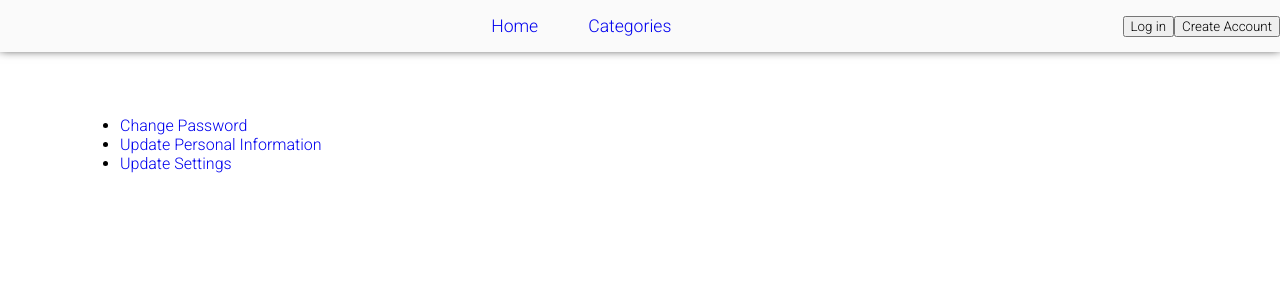
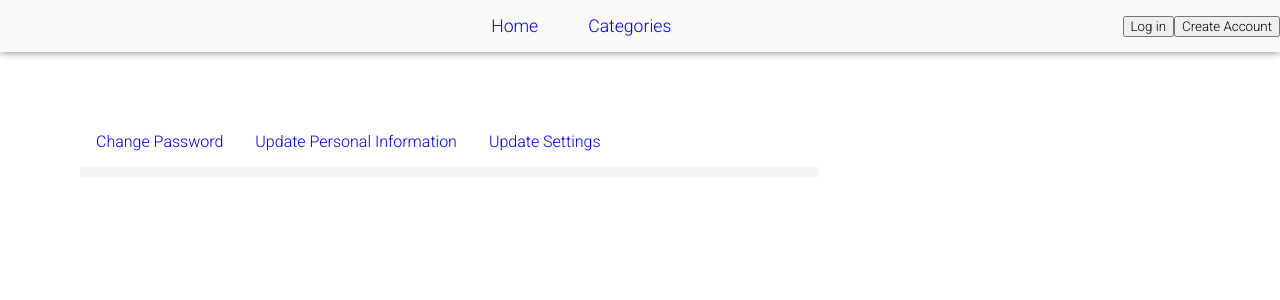
Before and after one commit to gitdingus/top-blog-frontend, a React app: page /preferences in a window 1280 px wide. Shown: the top 300 px of the page. Built offline with nearby package versions, Linux system fonts and the light colour scheme; no server answers.

Commit message:
modify markup for styling, use css module

```diff
--- /dev/null
+++ b/src/styles/preferences.module.css
@@ -0,0 +1,31 @@
+.preferencesMenu {
+  display: flex;
+  flex-direction: column;
+  width: clamp(300px, 66%, 750px);
+}
+
+.preferencesOptions {
+  display: flex;
+  list-style: none;
+  margin: 0;
+  padding: 0;
+  border-bottom: 2px solid #f5f5f5;
+}
+
+.preferencesOptions li {
+  margin: 1rem 0;
+  margin-bottom: 0;
+  padding: 1rem;
+}
+
+.preferences {
+  flex: 1;
+  border: 4px solid #f5f5f5;
+
+}
+.active {
+  background-color: #f5f5f5;
+  border-top-left-radius: 10px;
+  border-top-right-radius: 10px;
+  /* border-bottom-left-radius: 10px; */
+}
--- a/src/views/Preferences.jsx
+++ b/src/views/Preferences.jsx
@@ -1,7 +1,7 @@
-import React, { useContext } from 'react';
+import React, { useContext, useEffect } from 'react';
 import { Link, Outlet, useLocation } from 'react-router-dom';
 import { UserContext } from '../contexts/UserContext.jsx';
-
+import styles from '../styles/preferences.module.css';
 function Preferences() {
   const activeUser = useContext(UserContext);
   const location = useLocation();
@@ -11,19 +11,21 @@ function Preferences() {
   }
 
   return (
-    <div>
-      <ul>
-        <li className={`${location.pathname.match(/change-password/) !== null ? 'active-page' : ''}`}>
+    <div className={styles.preferencesMenu}>
+      <ul className={styles.preferencesOptions}>
+        <li className={`${location.pathname.match(/change-password/) !== null ? styles.active : ''}`}>
           <Link to="change-password">Change Password</Link>
         </li>
-        <li className={`${location.pathname.match(/personal-info/) !== null ? 'active-page' : ''}`}>
+        <li className={`${location.pathname.match(/personal-info/) !== null ? styles.active : ''}`}>
           <Link to="personal-info">Update Personal Information</Link>
         </li>
-        <li className={`${location.pathname.match(/settings/) !== null ? 'active-page' : ''}`}>
+        <li className={`${location.pathname.match(/settings/) !== null ? styles.active : ''}`}>
           <Link to="settings">Update Settings</Link>
         </li>
       </ul>
-      <Outlet />
+      <div className={styles.preferences}>
+        <Outlet />
+      </div>
     </div>
 
   )
```
